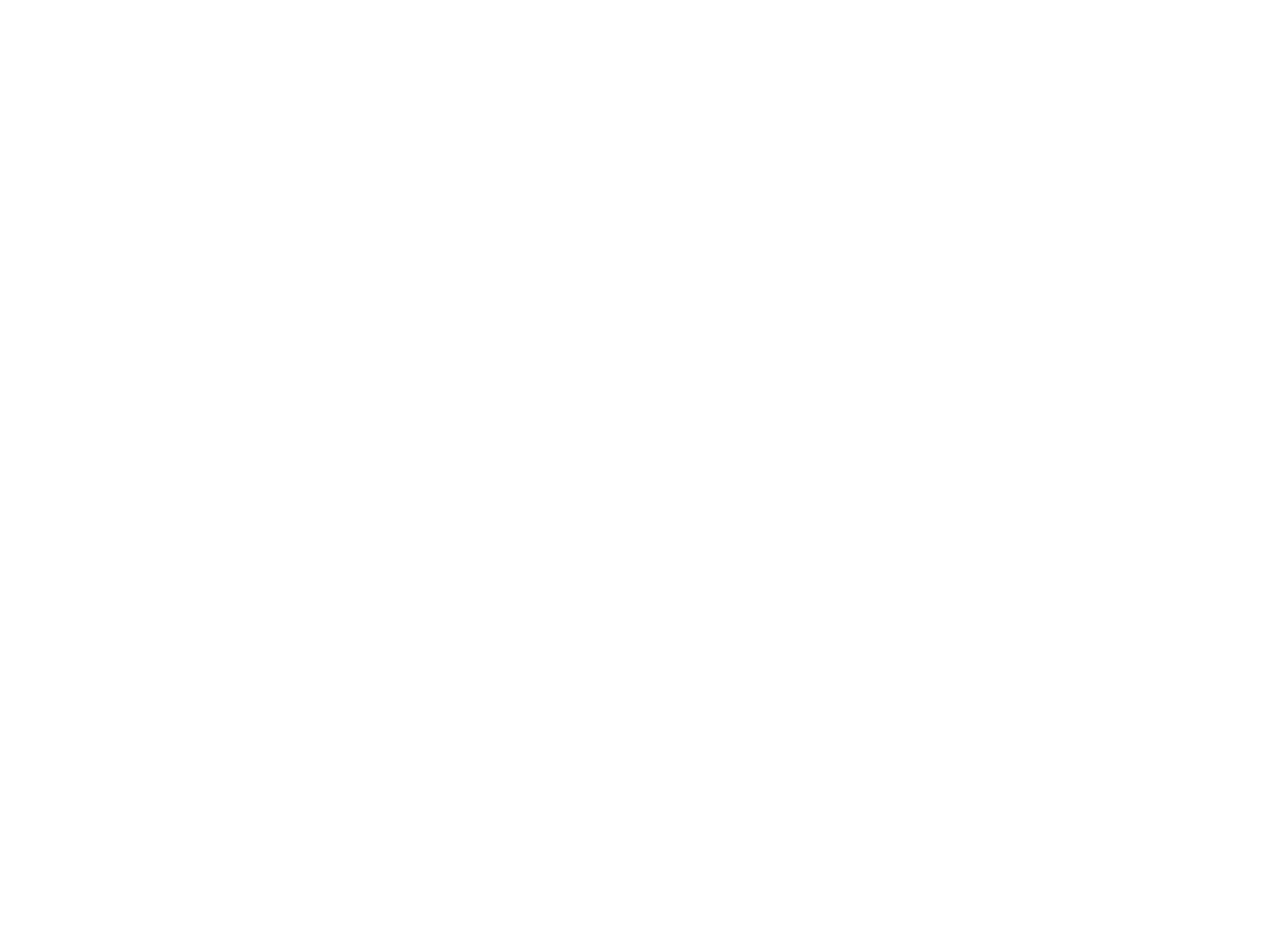
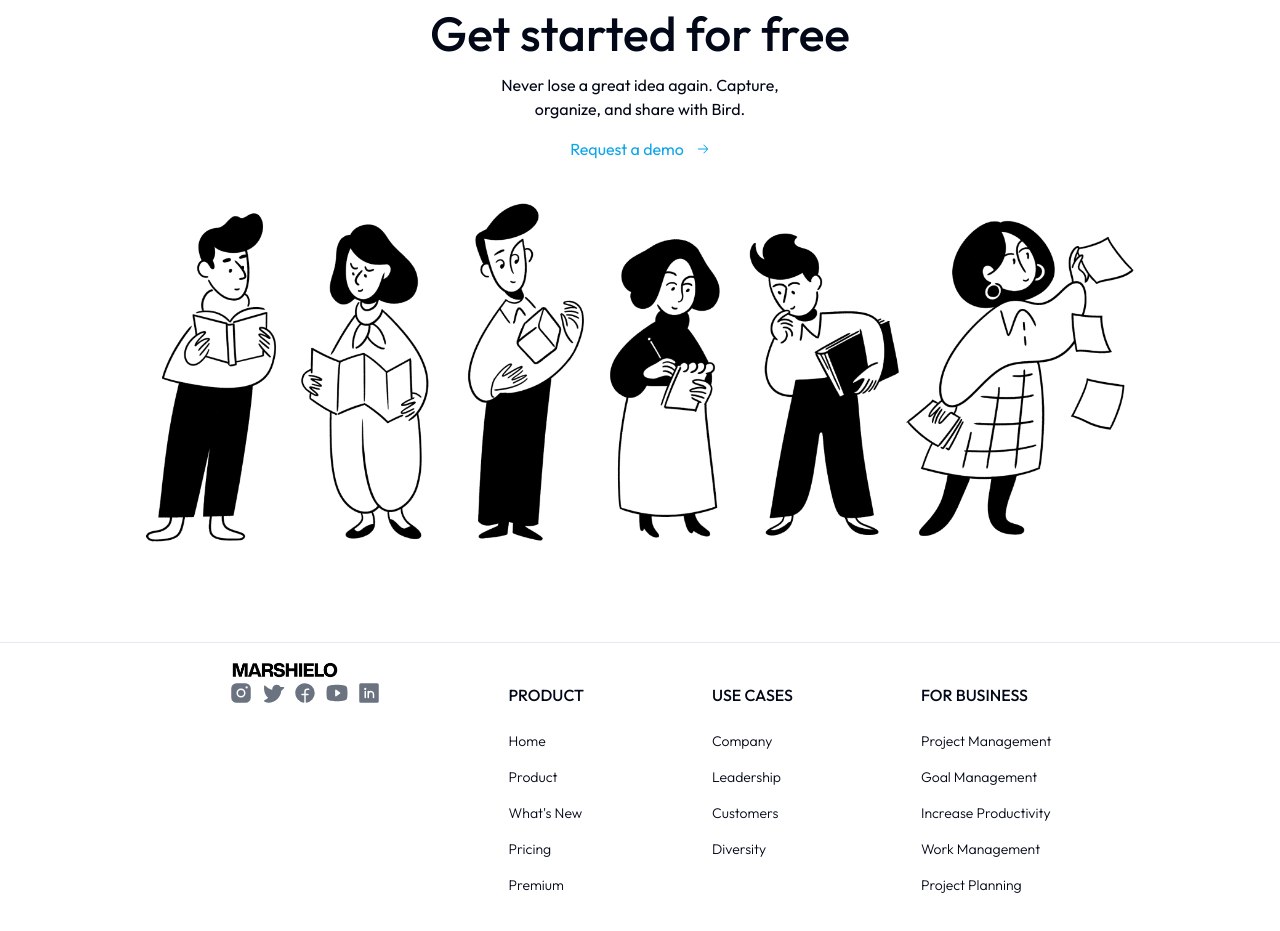
Before and after one commit to adyutaa/sleek-landingpage, a Next.js app: page / in a window 1280 px wide. Shown: the part 8440-9371 px from the top of the page. Before the commit the page ends 8353 px from the top, so only its background shows below. Built offline with nearby package versions, Linux system fonts and the light colour scheme.

Commit message:
eighth, footer, and done

```diff
--- /dev/null
+++ b/app/(landing-page)/eighth-section.tsx
@@ -0,0 +1,29 @@
+import { PiArrowRight } from 'react-icons/pi';
+import Image from 'next/image';
+
+const EighthSection = () => {
+    return (
+        <>
+            <div className="py-20 xl:py-24 flex justify-center items-center flex-col border-b">
+                <div className="text-4xl xl:text-5xl font-medium text-center">
+                    Get started for free
+                </div>
+                <div className="py-4 xl:w-1/3  text-center px-10">
+                    Never lose a great idea again. Capture, organize, and share with Bird.
+                </div>
+                <div className="text-sky-500 flex items-center hover:underline hover:cursor-pointer">
+                    Request a demo <PiArrowRight className="ml-3 text-sm " />
+                </div>
+                <Image
+            src="/images/hero.png"
+            alt="hero image"
+            width={1000}
+            height={1000}
+            className="w-90 pt-10"
+            />
+            </div>
+        </>
+     );
+}
+
+export default EighthSection;
--- a/app/(landing-page)/page.tsx
+++ b/app/(landing-page)/page.tsx
@@ -6,6 +6,9 @@
 import FifthSection from "./fifth-section";
 import SixthSection from "./sixth-section";
 import SeventhSection from "./seventh-section";
+import EighthSection from "./eighth-section";
+import Footer from "@/components/footer";
+
 
 export default function Home() {
   return (
@@ -18,6 +21,8 @@
       <FifthSection />
       <SixthSection />
       <SeventhSection />
+      <EighthSection />
+      <Footer />
    </div>
   );
 }
--- /dev/null
+++ b/components/footer.tsx
@@ -0,0 +1,93 @@
+import Image from "next/image";
+import {  PiFacebookLogoFill, PiInstagramLogo, PiInstagramLogoFill, PiLinkedinLogoFill, PiTwitterLogoFill, PiYoutubeLogoFill } from "react-icons/pi";
+
+const Footer = () => {
+    return (
+        <div className=" flex lg:items-center pb-10 flex-col px-8 lg:px-0 xl:w-3/4 mx-auto 2xl:w-[55%] ">
+
+
+                <div className="lg:flex  lg:space-x-32 md:px-0 ">
+
+
+                <div className="pt-4">
+<Image
+    src="/logos/marshielo-logo.png"
+    width={1025}
+    height={500}
+    alt="logo"
+    className=" w-28 "
+/>
+<div className="flex  space-x-2">
+
+
+<PiInstagramLogoFill className="text-2xl text-gray-500" />
+<PiTwitterLogoFill className="text-2xl text-gray-500" />
+<PiFacebookLogoFill className="text-2xl text-gray-500" />
+<PiYoutubeLogoFill className="text-2xl text-gray-500" />
+<PiLinkedinLogoFill className="text-2xl text-gray-500" />
+</div>
+
+</div>
+
+
+
+                    <div className="flex-col space-y-6 ">
+                        <div className="pt-10 font-medium">PRODUCT</div>
+                        <div className="font-light space-y-4 text-sm">
+
+                            <div>Home</div>
+                            <div>Product</div>
+                            <div>What&apos;s New</div>
+                            <div>Pricing</div>
+                            <div>Premium</div>
+
+                </div>
+                        </div>
+
+                        <div className="flex-col space-y-6 flex ">
+                            <div className="pt-10 font-medium">USE CASES</div>
+                            <div className="font-light space-y-4 text-sm">
+
+                            <div>Company</div>
+                            <div>Leadership</div>
+
+                            <div>Customers</div>
+                            <div>Diversity</div>
+
+                            </div>
+
+                        </div>
+
+
+                        <div className="flex-col space-y-6 flex ">
+                            <div className="pt-10 font-medium">FOR BUSINESS</div>
+                            <div className="font-light space-y-4 text-sm">
+
+                            <div>Project Management</div>
+                            <div>Goal Management</div>
+
+                            <div>Increase Productivity</div>
+                            <div>Work Management</div>
+                            <div>Project Planning</div>
+
+                            </div>
+
+                        </div>
+
+
+
+
+
+
+
+
+
+
+
+            </div>
+
+
+    </div> );
+}
+
+export default Footer;
```
Also changed, not shown: public/images/almost-footer.webp (added), public/images/hero.png (added).
